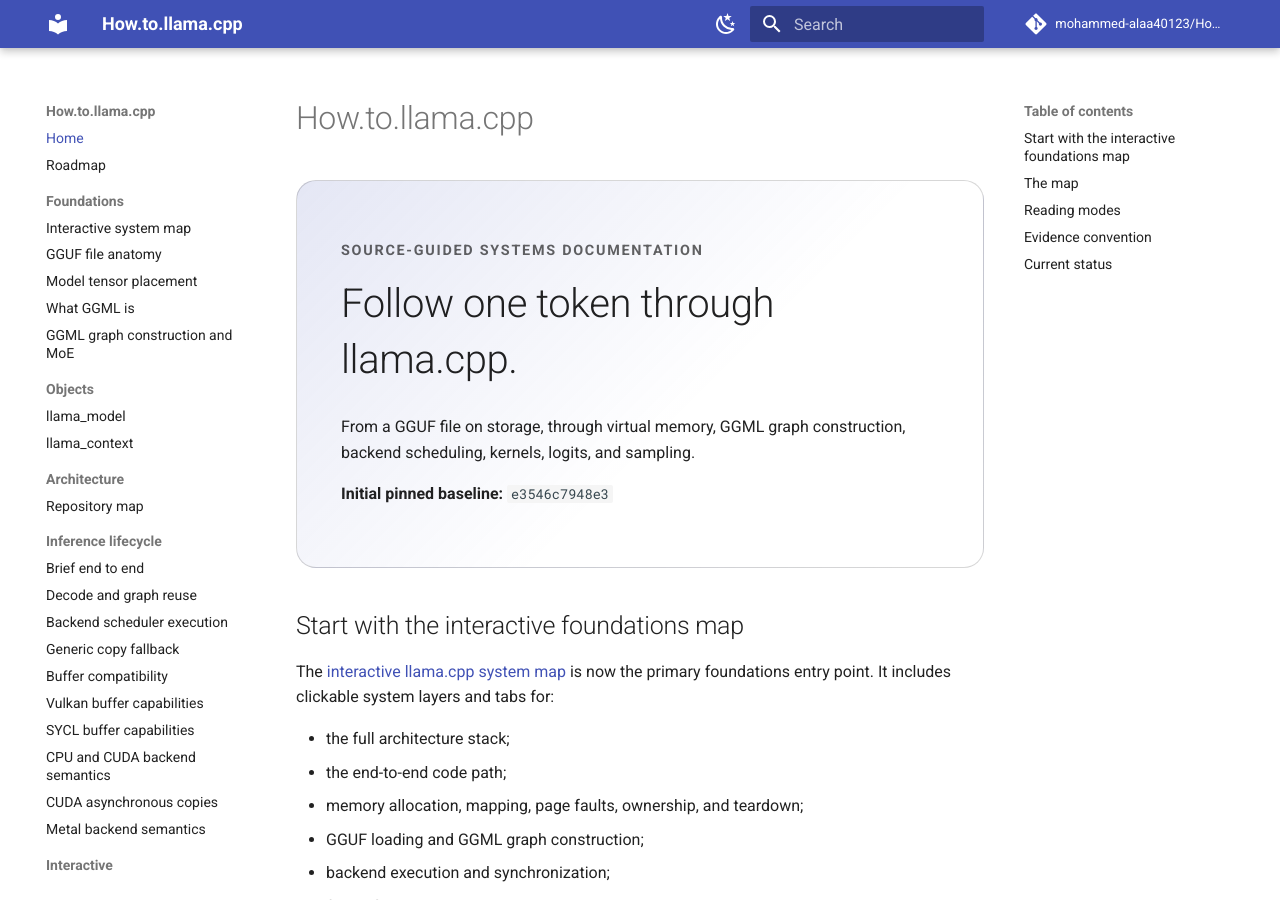
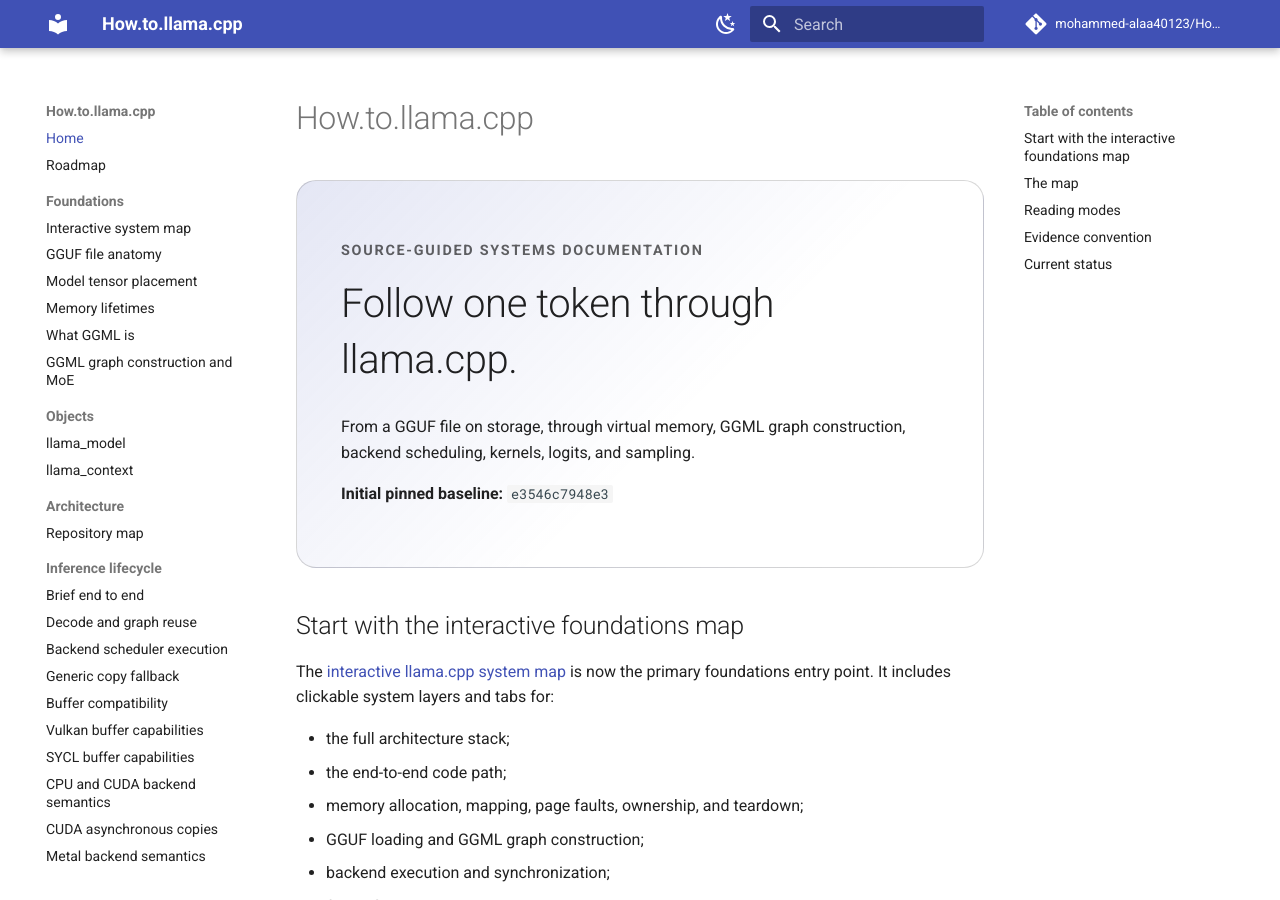
Before and after one commit to mohammed-alaa40123/How.to.llama.cpp, an MkDocs documentation site: the page built from docs/index.md, in a window 1280 px wide and 900 px high. Built offline with MkDocs 1.6.1 and Material for MkDocs 9.7.7, drawn with Linux system fonts in a browser that asks for light colours; comment, search, counter and statistics services are not loaded.

Commit message:
docs: add memory lifetime atlas to navigation

```diff
--- a/mkdocs.yml
+++ b/mkdocs.yml
@@ -70,6 +70,7 @@
       - Interactive system map: foundations/interactive-system-map.md
       - GGUF file anatomy: foundations/gguf-file-anatomy.md
       - Model tensor placement: foundations/model-tensor-placement.md
+      - Memory lifetimes: foundations/memory-lifetimes.md
       - What GGML is: ggml/what-is-ggml.md
       - GGML graph construction and MoE: ggml/graph-construction-and-moe.md
   - Objects:
```
